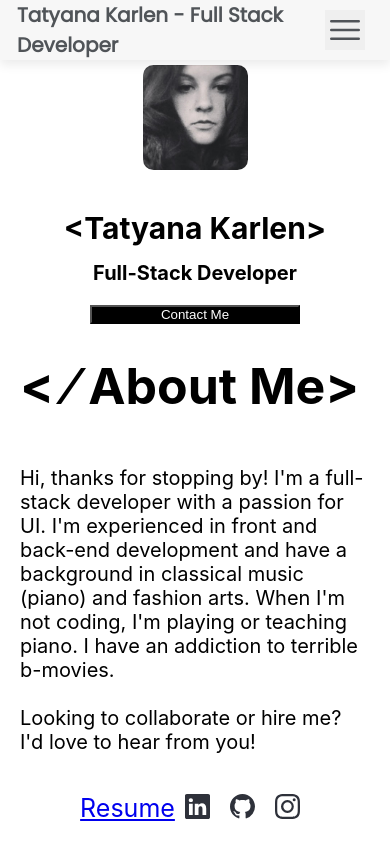
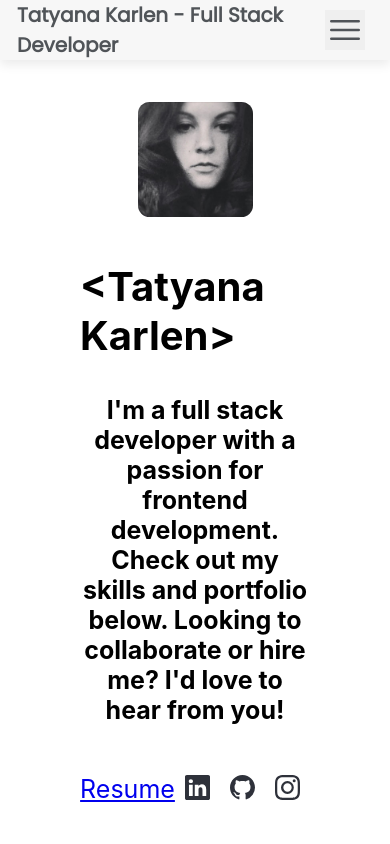
Before and after one commit to tatyanakarlen/PortfolioWebsite, a React (Create React App) app: page / in a window 390 px wide. Shown: the top 844 px of the page. Built offline with nearby package versions, Linux system fonts and the light colour scheme.

Commit message:
responsive for ipad

```diff
--- a/src/components/Hero/Hero.css
+++ b/src/components/Hero/Hero.css
@@ -242,6 +242,37 @@ h3 {
   padding: 10px;
 }
 
+.mobile-header {
+  height: 100vh;
+  display: flex;
+  flex-direction: column;
+  justify-content: center;
+  align-items: center;
+  padding: 8rem;
+}
+
+.mobile-header img {
+  width: 35%;
+  border-radius: 10%;
+}
+
+.mobile-header h1 {
+  font-size: 4rem;
+  margin-top: 1.5rem;
+}
+
+.mobile-header h3 {
+  font-size: 2rem;
+  margin-top: 2.5rem;
+}
+
+.mobile-header .btn-icons-container {
+  display: flex;
+  justify-content: center;
+  align-items: center;
+  margin-bottom: -7rem;
+}
+
 @media only screen and (max-width: 1600px) {
   #left-div img {
     width: 50%;
@@ -282,8 +313,31 @@ h3 {
   }
 }
 
-@media only screen and (max-width: 990px) {
-  /* .header {flex-direction: column;} */
+@media only screen and (max-width: 1300px) {
+  .header-wrapper {
+    padding: 7rem;
+  }
+}
+
+@media only screen and (max-width: 800px) {
+  .mobile-header img {
+    width: 50%;
+  }
+  .mobile-header h1 {
+    margin-top: 4.5rem;
+  }
+
+  .mobile-header h3 {
+    font-size: 2.5rem;
+    margin-top: 3.5rem;
+  }
+  .mobile-header .btn-icons-container {
+    margin-top: 4rem;
+  }
+}
+
+/* @media only screen and (max-width: 990px) {
+
   .header-wrapper {
     flex-direction: column;
     padding: 2rem;
@@ -301,4 +355,4 @@ h3 {
   #right-div {
     width: 100%;
   }
-}
+} */
--- a/src/components/Hero/Hero.jsx
+++ b/src/components/Hero/Hero.jsx
@@ -5,12 +5,10 @@ import { BsLinkedin } from 'react-icons/bs';
 import { BsFillEnvelopeFill } from 'react-icons/bs';
 import { BsGithub } from 'react-icons/bs';
 import { BsInstagram } from 'react-icons/bs';
-import { useMediaQuery } from 'react-responsive'
-import resume from '../assets/TATYANA KARLEN-RESUME.pdf'
-import isNavExpanded from '../TopNav/TopNav.jsx'
+import { useMediaQuery } from 'react-responsive';
+import resume from '../assets/TATYANA KARLEN-RESUME.pdf';
+import isNavExpanded from '../TopNav/TopNav.jsx';
 
-
-// const isMobile = useMediaQuery({ query: '(max-width: 767px)' })
 //if(isMobile && isBelow) {
 //   inputContainer = ''
 // }
@@ -22,10 +20,41 @@ import isNavExpanded from '../TopNav/TopNav.jsx'
 //   </h2>
 // )}
 
+const Hero = () => {
+  const isMobile = useMediaQuery({ query: '(max-width: 990px)' });
 
-
-const Hero = () => {
   return (
+    <>
+      {isMobile ? (
+        <div class="mobile-header-container">
+          <div class="mobile-header">
+          <img src={bioPic} />
+          <h1>&lt;Tatyana Karlen&gt;</h1>
+              <h3>I'm a full stack developer with a passion for frontend development. Check out my skills and portfolio below.
+                Looking to collaborate or hire me? I'd love to hear from you!
+              </h3>
+              <div class="btn-icons-container">
+                <a
+                  target="_blank"
+                  href="/static/media/TATYANA KARLEN-RESUME.826863f4950af7657361.pdf"
+                >
+                  Resume
+                </a>
+                <ul class="right-side-icons">
+                  <li>
+                    <BsLinkedin class="icon" />
+                  </li>
+                  <li>
+                    <BsGithub class="icon" />
+                  </li>
+                  <li>
+                    <BsInstagram class="icon" />
+                  </li>
+                </ul>
+              </div>
+          </div>
+        </div>
+      ) : (
         <div class="header" id="hero">
           <div class="header-wrapper">
             <div id="left-div" class="inner-div">
@@ -38,30 +67,40 @@ const Hero = () => {
             <div id="right-div" class="inner-div">
               <h1>&lt; &frasl; About Me&gt;</h1>
               <p>
-          Hi, thanks for stopping by! I'm a full-stack developer with a passion for UI. I'm experienced in front and back-end development and have a
-          background in classical music (piano) and fashion arts. When I'm not
-          coding, I'm playing or teaching piano. I have an addiction to terrible b-movies.<br/><br/>
+                Hi, thanks for stopping by! I'm a full-stack developer with a
+                passion for UI. I'm experienced in front and back-end
+                development and have a background in classical music (piano) and
+                fashion arts. When I'm not coding, I'm playing or teaching
+                piano. I have an addiction to terrible b-movies.
+                <br />
+                <br />
                 Looking to collaborate or hire me? I'd love to hear from you!
               </p>
 
               <div class="btn-icons-container">
-       <a target="_blank" href="/static/media/TATYANA KARLEN-RESUME.826863f4950af7657361.pdf">Resume</a>
+                <a
+                  target="_blank"
+                  href="/static/media/TATYANA KARLEN-RESUME.826863f4950af7657361.pdf"
+                >
+                  Resume
+                </a>
                 <ul class="right-side-icons">
-
                   <li>
-           <BsLinkedin class="icon"/>
+                    <BsLinkedin class="icon" />
                   </li>
                   <li>
-            <BsGithub class="icon"/>
+                    <BsGithub class="icon" />
                   </li>
                   <li>
-            <BsInstagram class="icon"/>
+                    <BsInstagram class="icon" />
                   </li>
                 </ul>
               </div>
             </div>
           </div>
         </div>
+      )}
+    </>
     // <div class="hero-container">
     //   <div id="header-container">
     //     <h1 class="header">Tatyana Karlen</h1>
--- a/src/components/TopNav/TopNav.jsx
+++ b/src/components/TopNav/TopNav.jsx
@@ -5,6 +5,12 @@ import { Link } from 'react-router-dom';
 
 export default function TopNav() {
   const [isNavExpanded, setIsNavExpanded] = useState(false);
+
+  const linkNavStateTrigger = isNavExpanded
+    ? () => {
+        setIsNavExpanded(!isNavExpanded);
+      }
+    : ''
 
   return (
     <div className="Nav">
@@ -59,17 +65,7 @@ export default function TopNav() {
       >
         <ul id="ul" style={{ backgroundColor: '#f7f7f7' }}>
           <li>
-            {/* this should only work if hamburger is kicked in */}
-            <a
-              onClick={ isNavExpanded ?
-                () => {
-                setIsNavExpanded(!isNavExpanded);
-              } : ''
-            }
-
-              href="#portfolio"
-              className="link"
-            >
+            <a onClick={linkNavStateTrigger} href="#portfolio" className="link">
               SKILLS
             </a>
           </li>
```
Lines whose indentation alone changed are shown as unchanged.
